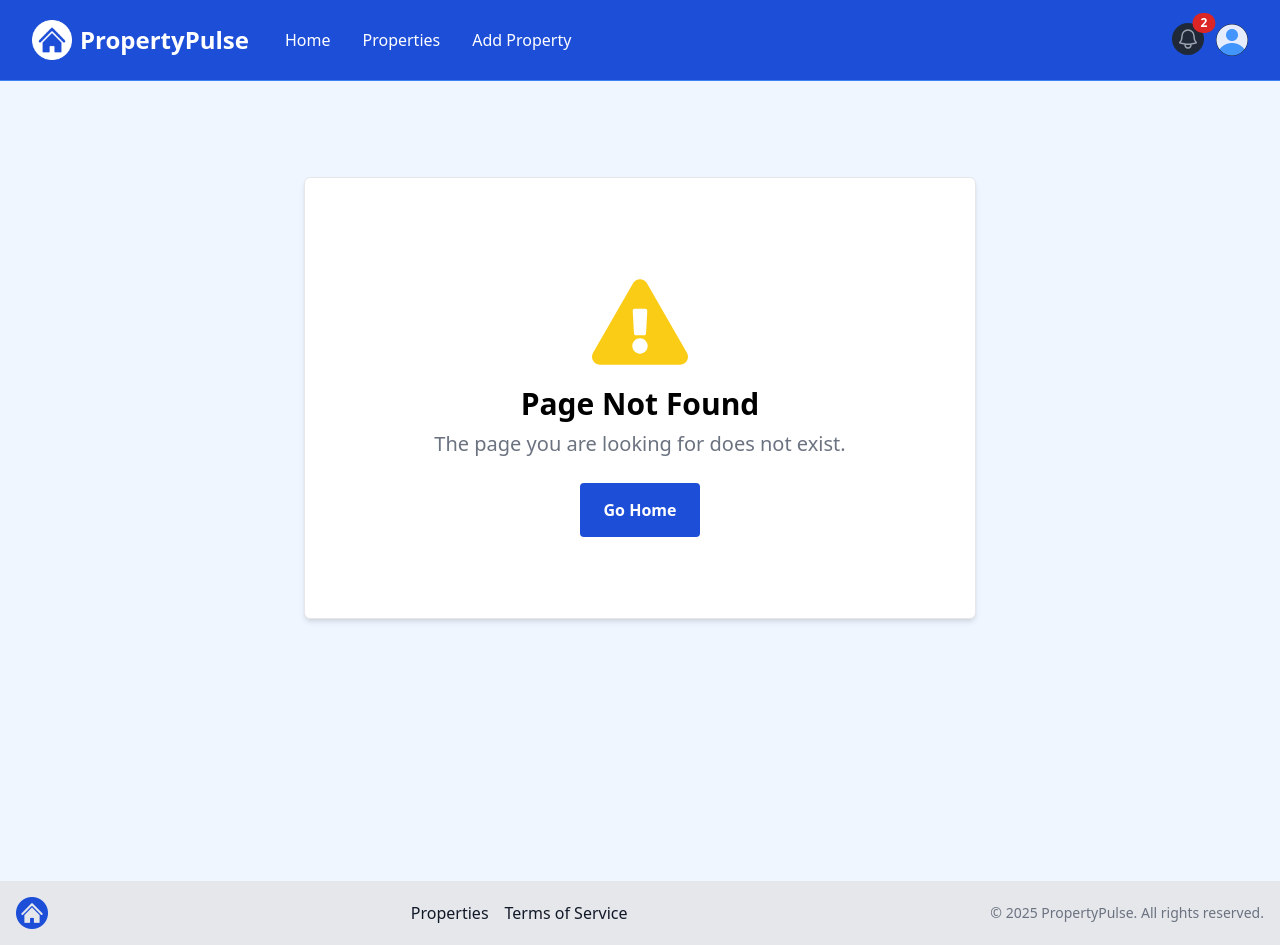
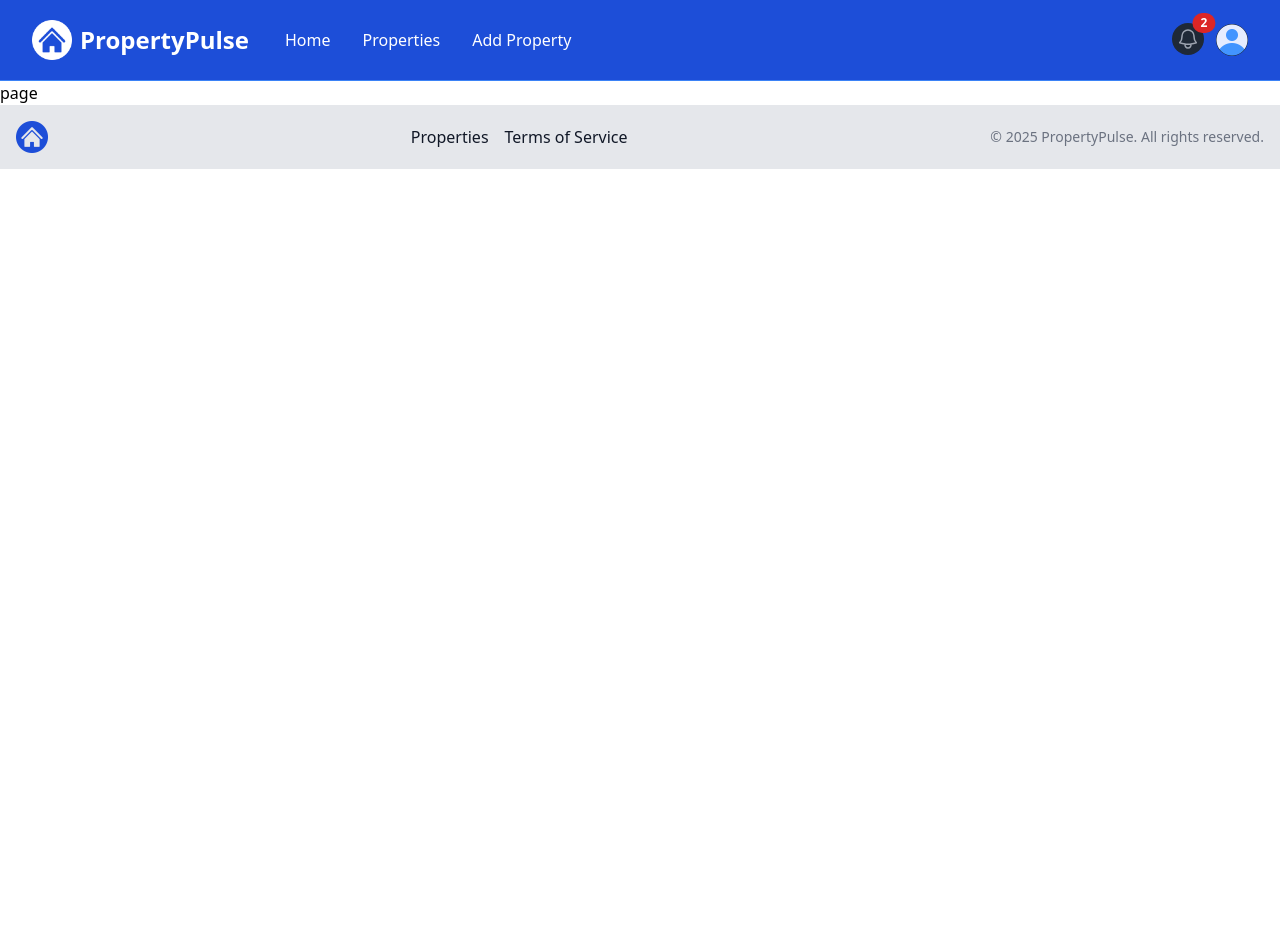
Before and after one commit to johnsonbhaskaran/Next-JS-Projects, a Next.js app in the folder property-pulse/: page /properties/1 in a window 1280 px wide. Before the commit this address had no page. After the commit the page ends 800 px from the top, so only its background shows below. Built offline with nearby package versions, Linux system fonts and the light colour scheme.

Commit message:
Done: property with id comes to this page

```diff
--- /dev/null
+++ b/property-pulse/app/properties/[id]/page.jsx
@@ -0,0 +1,4 @@
+const page = () => {
+  return <div>page</div>;
+};
+export default page;
```
